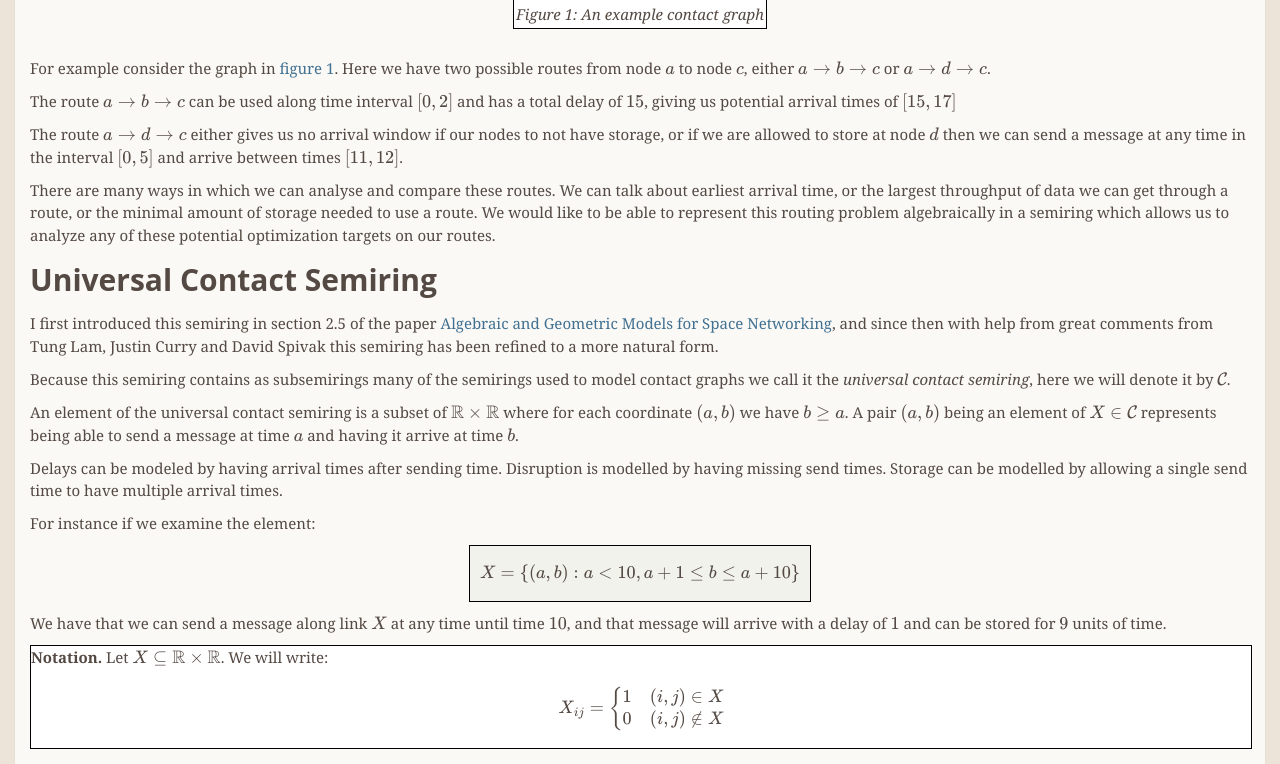
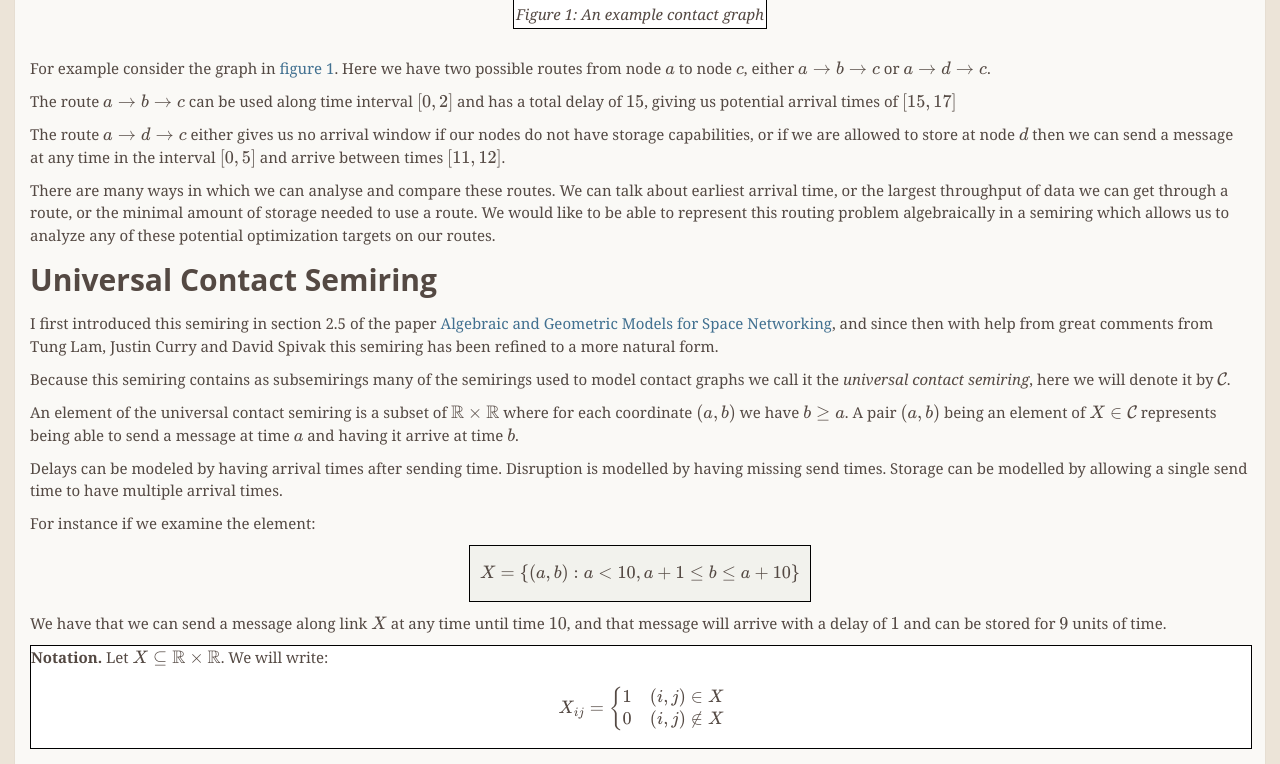
Before and after one commit to wrbernardoni/wrbernardoni.github.io, a Jekyll site: the page built from _posts/2023-11-01-AlgebraicContactGraph.md, in a window 1280 px wide and 900 px high, scrolled down 783 px, cut to the strip 136-900 px from the top of the window. Built offline with Jekyll 4.4.1, drawn with Linux system fonts in a browser that asks for light colours; formulas are drawn with MathJax 3.

Commit message:
Fixed typo

```diff
--- a/_posts/2023-11-01-AlgebraicContactGraph.md
+++ b/_posts/2023-11-01-AlgebraicContactGraph.md
@@ -40,7 +40,7 @@ For example consider the graph in [figure 1](#Fig1). Here we have two possible r
 
 The route $$a \to b \to c$$ can be used along time interval $$[0,2]$$ and has a total delay of $$15$$, giving us potential arrival times of $$[15,17]$$
 
-The route $$a \to d \to c$$ either gives us no arrival window if our nodes to not have storage, or if we are allowed to store at node $$d$$ then we can send a message at any time in the interval $$[0,5]$$ and arrive between times $$[11,12]$$.
+The route $$a \to d \to c$$ either gives us no arrival window if our nodes do not have storage capabilities, or if we are allowed to store at node $$d$$ then we can send a message at any time in the interval $$[0,5]$$ and arrive between times $$[11,12]$$.
 
 There are many ways in which we can analyse and compare these routes. We can talk about earliest arrival time, or the largest throughput of data we can get through a route, or the minimal amount of storage needed to use a route. We would like to be able to represent this routing problem algebraically in a semiring which allows us to analyze any of these potential optimization targets on our routes.
 
```
